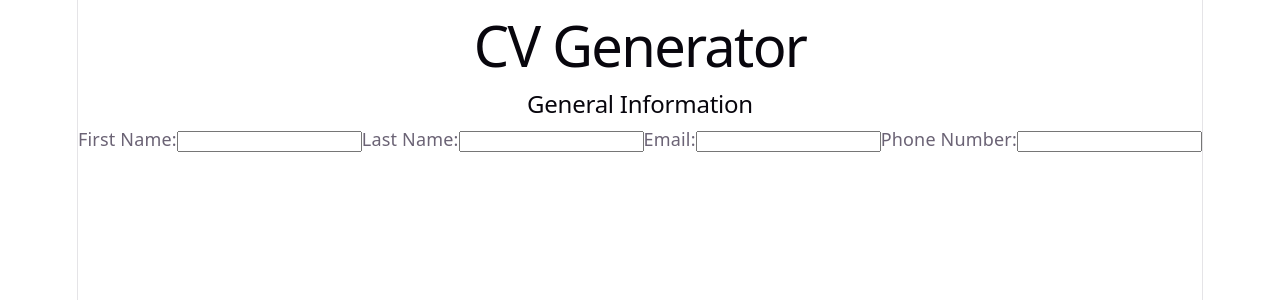
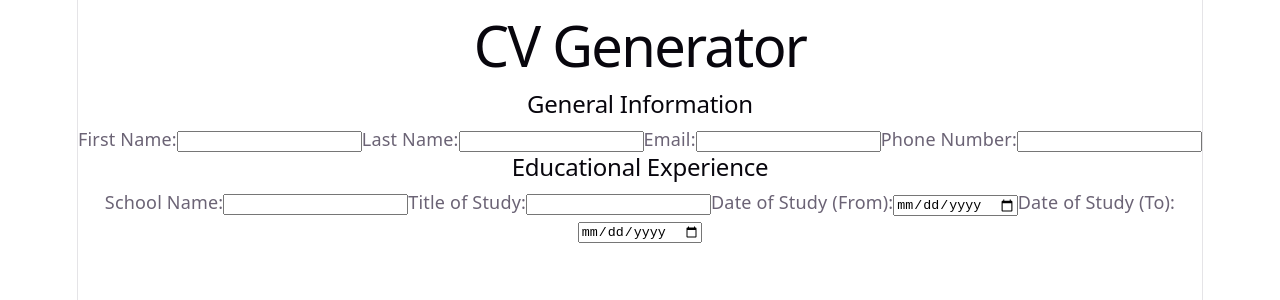
Before and after one commit to SpeakBoy/odin-cv-application, a React (Vite) app: page / in a window 1280 px wide. Shown: the top 300 px of the page. Built offline with nearby package versions, Linux system fonts and the light colour scheme.

Commit message:
Create Education component

```diff
--- a/src/components/App.jsx
+++ b/src/components/App.jsx
@@ -1,12 +1,14 @@
-import { useState } from 'react';
-import GeneralInfo from './GeneralInfo.jsx';
-import '../styles/App.css';
+import { useState } from "react";
+import GeneralInfo from "./GeneralInfo.jsx";
+import Education from "./Education.jsx";
+import "../styles/App.css";
 
 function App() {
   return (
     <>
       <h1>CV Generator</h1>
-      <GeneralInfo/>
+      <GeneralInfo />
+      <Education />
     </>
   );
 }
--- /dev/null
+++ b/src/components/Education.jsx
@@ -0,0 +1,25 @@
+function Education() {
+    return (
+        <section id="education">
+            <h2>Educational Experience</h2>
+            <label>
+                School Name:
+                <input type="text" name="school-name" />
+            </label>
+            <label>
+                Title of Study:
+                <input type="text" name="study-title" />
+            </label>
+            <label>
+                Date of Study (From):
+                <input type="date" name="date-from" />
+            </label>
+            <label>
+                Date of Study (To):
+                <input type="date" name="date-to" />
+            </label>
+        </section>
+    );
+}
+
+export default Education;
--- a/src/styles/App.css
+++ b/src/styles/App.css
@@ -167,7 +167,7 @@
 
   &::before,
   &::after {
-    content: '';
+    content: "";
     position: absolute;
     top: -4.5px;
     border: 5px solid transparent;
--- a/src/styles/index.css
+++ b/src/styles/index.css
@@ -11,8 +11,8 @@
   --shadow:
     rgba(0, 0, 0, 0.1) 0 10px 15px -3px, rgba(0, 0, 0, 0.05) 0 4px 6px -2px;
 
-  --sans: system-ui, 'Segoe UI', Roboto, sans-serif;
-  --heading: system-ui, 'Segoe UI', Roboto, sans-serif;
+  --sans: system-ui, "Segoe UI", Roboto, sans-serif;
+  --heading: system-ui, "Segoe UI", Roboto, sans-serif;
   --mono: ui-monospace, Consolas, monospace;
 
   font: 18px/145% var(--sans);
```
Also changed, not shown: src/components/GeneralInfo.jsx (+4 -4 lines), src/main.jsx (+5 -5 lines).
